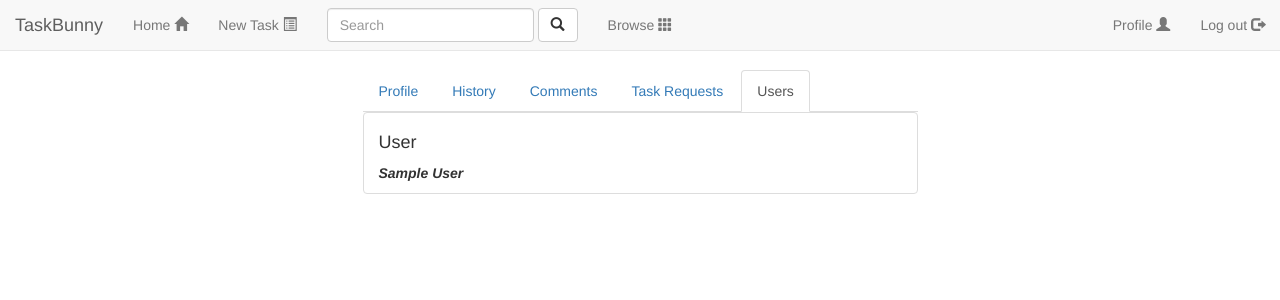
After one commit to mehranakk/taskrabbit, a Django app: page /accounts/manage_users/ in a window 1280 px wide. The commit adds this page. Shown: the top 300 px of the page. Run offline with Django 3.2, Linux system fonts and the light colour scheme; a user stored in the database is signed in; tables that the repository leaves empty hold one stand-in row (values such as "Sample post"); some libraries are stand-ins or nearby versions.

Commit message:
Added managing other users

```diff
--- a/catalogue/models.py
+++ b/catalogue/models.py
@@ -13,6 +13,7 @@ class MyUser(models.Model):
     user = models.OneToOneField(User)
     display_name = models.CharField(max_length=50)
     skills = models.ManyToManyField(Skill, blank=True)
+    is_admin = models.BooleanField(default=False)
 
     def __unicode__(self):
         return self.display_name
--- a/catalogue/templates/history.html
+++ b/catalogue/templates/history.html
@@ -9,7 +9,10 @@
                 <li role="presentation"><a href="/accounts/profile/">Profile</a></li>
                 <li role="presentation" class="active"><a href="/accounts/history/">History</a></li>
                 <li role="presentation"><a href="/accounts/comments/">Comments</a></li>
-                <li role="presentation"><a href="/accounts/manage_task_requests/">Manage Task Requests</a></li>
+                <li role="presentation"><a href="/accounts/manage_task_requests/">Task Requests</a></li>
+                {% if user.is_admin %}
+                    <li role="presentation"><a href="/accounts/manage_users/">Users</a></li>
+                {% endif %}
             </ul>
         </div>
         <div class="col-md-6 col-md-offset-3">
--- a/catalogue/templates/manage_task_requests.html
+++ b/catalogue/templates/manage_task_requests.html
@@ -9,7 +9,10 @@
                 <li role="presentation"><a href="/accounts/profile/">Profile</a></li>
                 <li role="presentation"><a href="/accounts/history/">History</a></li>
                 <li role="presentation"><a href="/accounts/comments/">Comments</a></li>
-                <li role="presentation" class="active"><a href="/accounts/manage_task_requests/">Manage Task Requests</a></li>
+                <li role="presentation" class="active"><a href="/accounts/manage_task_requests/">Task Requests</a></li>
+                {% if user.is_admin %}
+                    <li role="presentation"><a href="/accounts/manage_users/">Users</a></li>
+                {% endif %}
             </ul>
         </div>
         <div class="col-md-6 col-md-offset-3">
--- /dev/null
+++ b/catalogue/templates/manage_users.html
@@ -0,0 +1,41 @@
+{%  extends "base.html" %}
+
+{% block title %}Comments{% endblock %}
+
+{% block content %}
+    <div class="row">
+        <div class="col-md-6 col-md-offset-3">
+            <ul class="nav nav-tabs">
+                <li role="presentation"><a href="/accounts/profile/">Profile</a></li>
+                <li role="presentation"><a href="/accounts/history/">History</a></li>
+                <li role="presentation"><a href="/accounts/comments/">Comments</a></li>
+                <li role="presentation"><a href="/accounts/manage_task_requests/">Task Requests</a></li>
+                {% if user.is_admin %}
+                    <li role="presentation" class="active"><a href="/accounts/manage_users/">Users</a></li>
+                {% endif %}
+            </ul>
+        </div>
+        <div class="col-md-6 col-md-offset-3">
+            <ul class="list-group">
+            {% for other_user in users %}
+                <li class="list-group-item">
+                    <h4>User</h4>
+                    <i><strong>{{ other_user.display_name }}</strong></i>
+                    <div class="text-center">
+                        {% if not other_user.is_admin %}
+                        <form method="post" action="/delete_user/">
+                            {% csrf_token %}
+                            <input type="hidden" name="user_id" value="{{ other_user.id }}">
+                            <button type='submit' class="btn btn-default">
+                                Remove
+                                <span class="glyphicon glyphicon-remove"></span>
+                            </button>
+                        </form>
+                        {% endif %}
+                    </div>
+                </li>
+            {% endfor %}
+            </ul>
+        </div>
+   </div>
+{% endblock %}
--- a/catalogue/templates/profile.html
+++ b/catalogue/templates/profile.html
@@ -9,7 +9,10 @@
                 <li role="presentation" class="active"><a href="/accounts/profile/">Profile</a></li>
                 <li role="presentation"><a href="/accounts/history/">History</a></li>
                 <li role="presentation"><a href="/accounts/comments/">Comments</a></li>
-                <li role="presentation"><a href="/accounts/manage_task_requests/">Manage Task Requests</a></li>
+                <li role="presentation"><a href="/accounts/manage_task_requests/">Task Requests</a></li>
+                {% if user.is_admin %}
+                    <li role="presentation"><a href="/accounts/manage_users/">Users</a></li>
+                {% endif %}
             </ul>
         </div>
         <div class="col-md-6 col-md-offset-3">
--- a/catalogue/views.py
+++ b/catalogue/views.py
@@ -3,11 +3,12 @@ from datetime import datetime
 from django.shortcuts import render_to_response
 from django.contrib.auth.decorators import login_required
 from django.contrib.auth.models import User
-from django.http import HttpResponseRedirect, HttpResponseNotAllowed, HttpResponseBadRequest
+from django.core.exceptions import ObjectDoesNotExist
+from django.http import HttpResponseRedirect, HttpResponseNotAllowed, HttpResponseBadRequest, HttpResponseForbidden
 from django.template import RequestContext
 from django.db.models import Count, Avg, Q
 from django.contrib.sessions.models import Session
-
+from django.middleware.csrf import get_token
 
 from catalogue.models import *
 from catalogue.forms import *
@@ -130,10 +131,12 @@ def signup(request):
 
 @login_required
 def history(request):
+    user = MyUser.objects.get(user=request.user)
     tasks_as_employee = Task.objects.filter(employee__user=request.user)
     tasks_as_employer = Task.objects.filter(employer__user=request.user)
     requested_tasks = TaskRequest.objects.filter(employee__user=request.user)
     context = {
+        'user': user,
         'tasks_as_employee': tasks_as_employee,
         'tasks_as_employer': tasks_as_employer,
         'requested_tasks': requested_tasks,
@@ -145,10 +148,48 @@ def history(request):
 def comments(request):
     user = MyUser.objects.get(user=request.user)
     context = {
+        'user': user,
         'your_comments': Comment.objects.filter(employer=user),
         'comments_about_you': Comment.objects.filter(employee=user),
     }
     return render_to_response('comments.html', context, context_instance=RequestContext(request))
+
+
+@login_required
+def delete_user(request):
+    if request.method == 'POST':
+        if 'user_id' in request.POST:
+            admin_user = MyUser.objects.get(user=request.user)
+            try:
+                deleted_user = MyUser.objects.get(id=request.POST['user_id'])
+                if admin_user.is_admin:
+                    if not deleted_user.is_admin:
+                        deleted_user.delete()
+                        return HttpResponseRedirect('/accounts/manage_users/')
+                    else:
+                        return HttpResponseForbidden()
+                else:
+                    return HttpResponseForbidden()
+            except ObjectDoesNotExist:
+                return HttpResponseBadRequest()
+        else:
+            return HttpResponseBadRequest()
+    else:
+        return HttpResponseNotAllowed(['POST'])
+
+
+@login_required
+def manage_users(request):
+    user = MyUser.objects.get(user=request.user)
+    if user.is_admin:
+        context = {
+            'user': user,
+            'users': MyUser.objects.all(),
+            'csrf_token': get_token(request),
+        }
+        return render_to_response('manage_users.html', context, context_instance=RequestContext(request))
+    else:
+        return HttpResponseForbidden()
 
 
 @login_required
@@ -160,6 +201,7 @@ def manage_task_requests(request):
         for t in tasks:
             task_requests[t] = TaskRequest.objects.filter(task=t)
     context = {
+        'user': user,
         'task_requests': task_requests,
     }
     return render_to_response('manage_task_requests.html', context, context_instance=RequestContext(request))
--- a/taskrabbit/urls.py
+++ b/taskrabbit/urls.py
@@ -1,6 +1,7 @@
 from django.conf.urls import include, url
 from django.contrib import admin
-from catalogue.views import home, take_task, new_task, profile, history, comments, edit, signup, search, browse, manage_task_requests, accept_request, done_task, comment_employee
+from catalogue.views import home, take_task, new_task, profile, history, comments, edit, signup, search, browse, \
+    manage_task_requests, accept_request, done_task, comment_employee, manage_users, delete_user
 
 urlpatterns = [
     url(r'^category/(?P<category>[A-Za-z0-9_\-]+)/$', browse, name='browse'),
@@ -20,7 +21,9 @@ urlpatterns = [
     url(r'^accounts/history/$', history),
     url(r'^accounts/comments/$', comments),
     url(r'^accounts/manage_task_requests/$', manage_task_requests),
+    url(r'^accounts/manage_users/$', manage_users),
     url(r'^accounts/edit/$', edit),
     url(r'^accounts/signup/$', signup),
     url(r'^search/$', search),
+    url(r'^delete_user/$', delete_user),
 ]
```
Also changed, not shown: catalogue/templates/comments.html (+22 -3 lines), catalogue/migrations/0004_myuser_is_admin.py (added).
